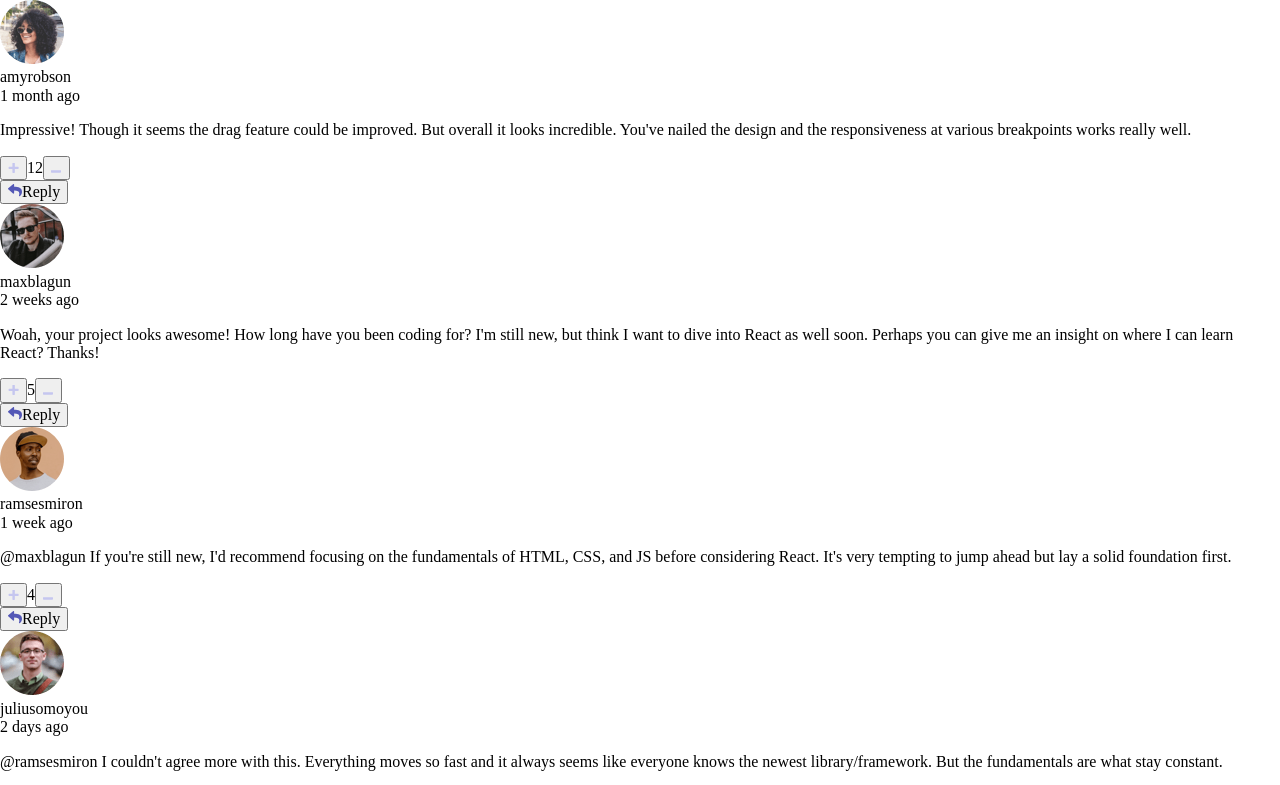
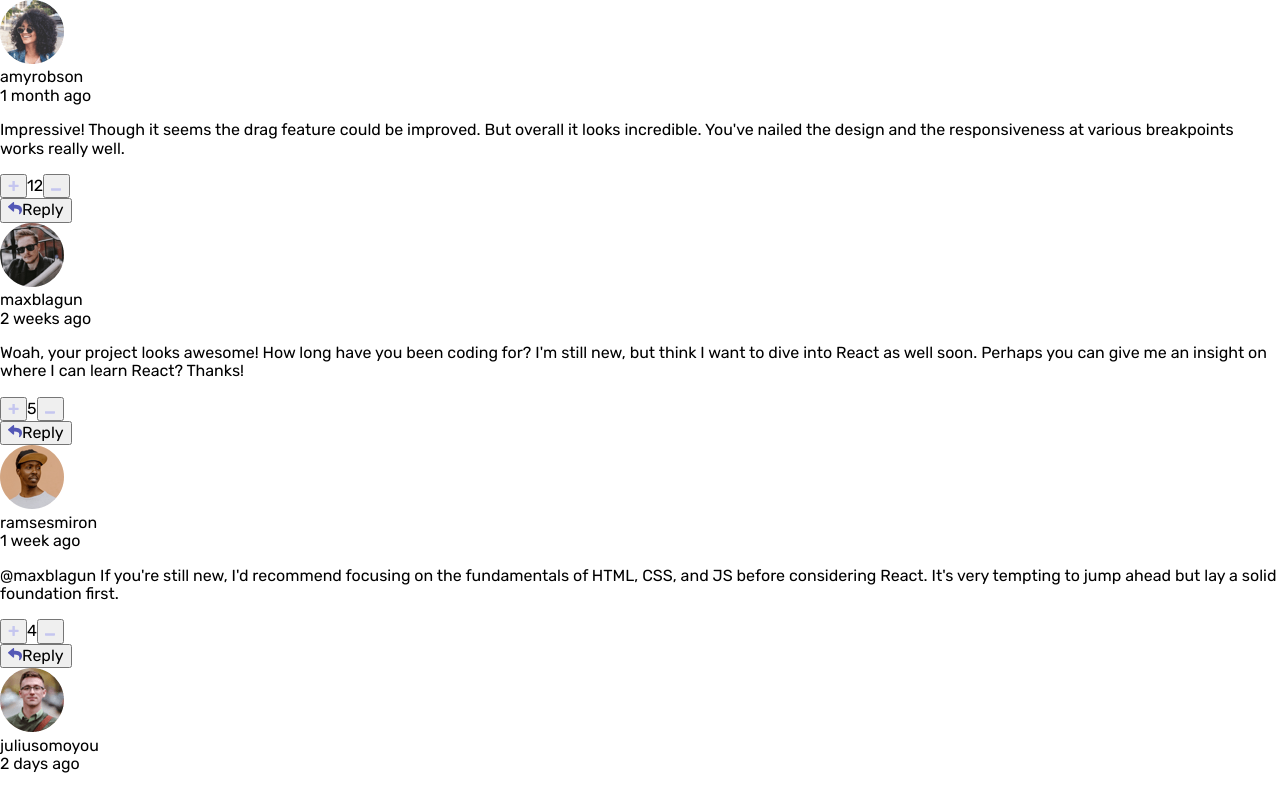
Before and after one commit to fernandonagase/nextjs-comments-component, a Next.js app: page / in a window 1280 px wide. Shown: the top 785 px of the page. Built offline with nearby package versions, Linux system fonts and the light colour scheme.

Commit message:
change main font family

```diff
--- a/app/layout.tsx
+++ b/app/layout.tsx
@@ -1,4 +1,7 @@
 import 'normalize.css/normalize.css'
+import { Rubik } from 'next/font/google'
+
+const rubik = Rubik({ subsets: ['latin'] })
 
 export const metadata = {
     title: 'Frontend Mentor | Interactive comments section',
@@ -11,7 +14,7 @@
     children: React.ReactNode
 }) {
     return (
-        <html lang="en">
+        <html lang="en" className={rubik.className}>
             <body>{children}</body>
         </html>
     )
```
